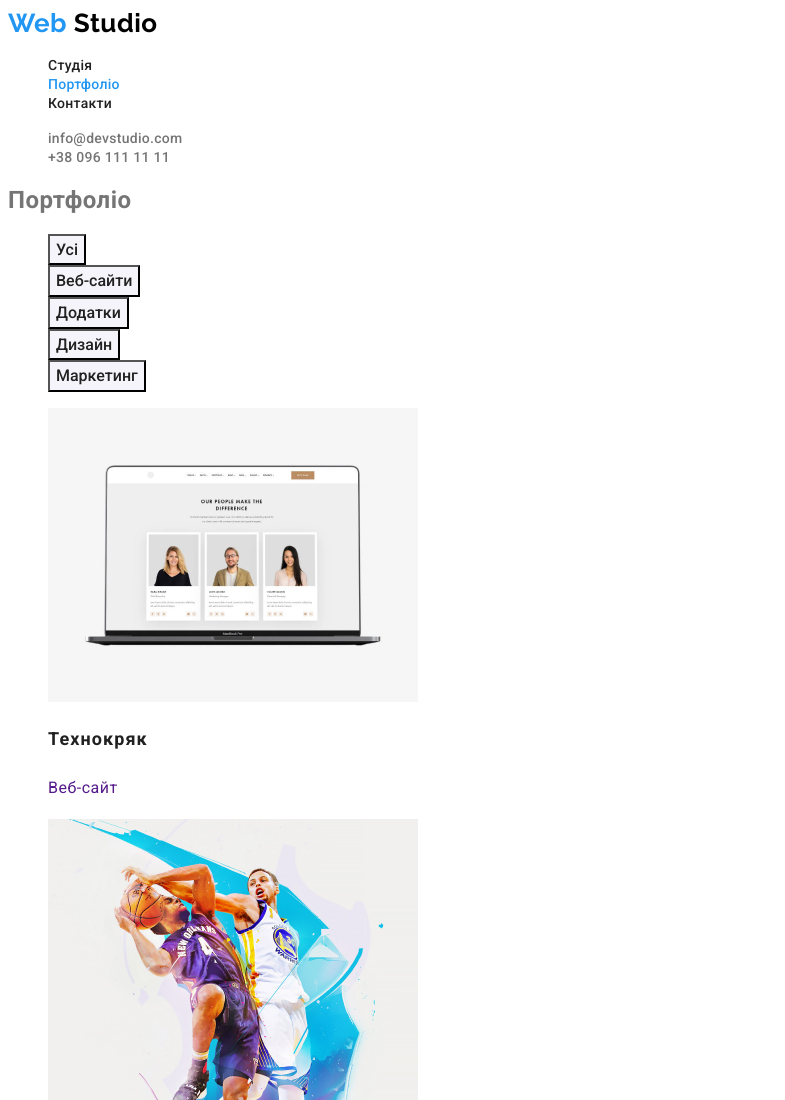
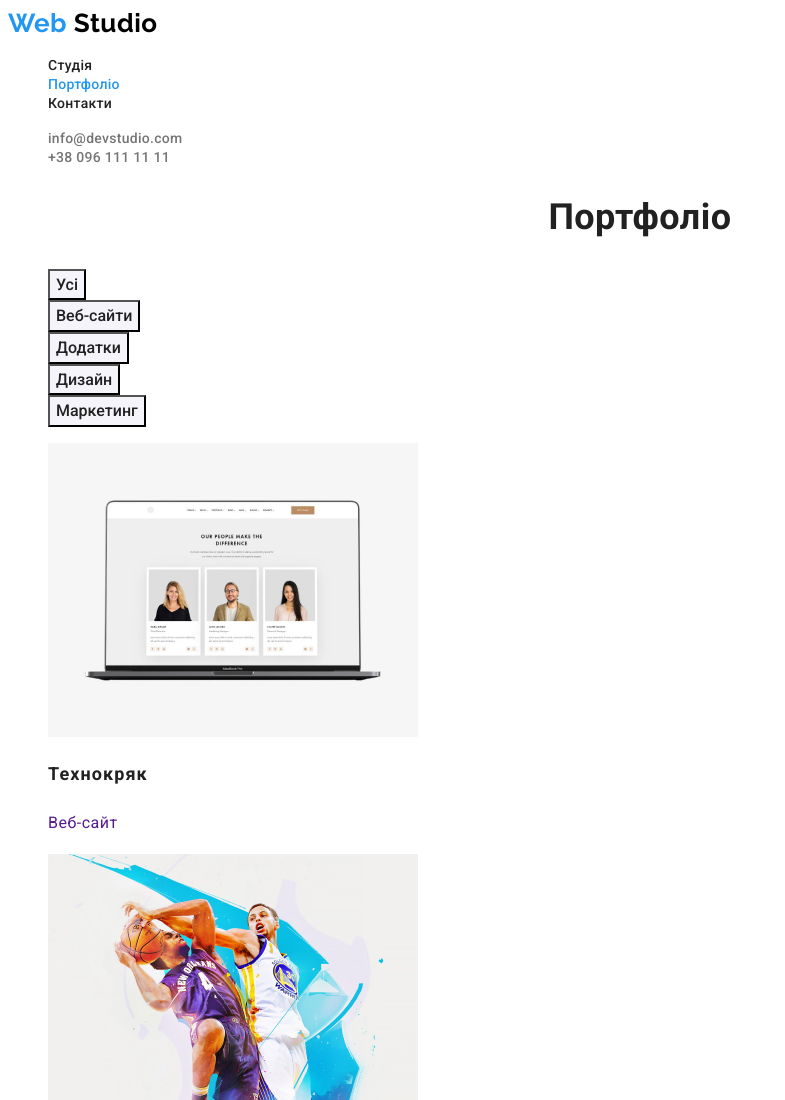
Before and after one commit to Olya2806/goit-markup-hw-02, a plain HTML site: page portfolio.html in a window 1280 px wide. Shown: the top 1100 px of the page, without its empty margins (0-785 px from the left). Drawn offline with Linux system fonts and the light colour scheme.

```diff
--- a/css/styles.css
+++ b/css/styles.css
@@ -81,7 +81,7 @@
 }
 
 /* Sections */
-.section-tittle {
+.section-tittle, .portfolio-tittle {
     color: var(--tittle-text-color);
     font-weight: 700;
     font-size: 36px;
```
Also changed, not shown: .prettierrc.json (added).
